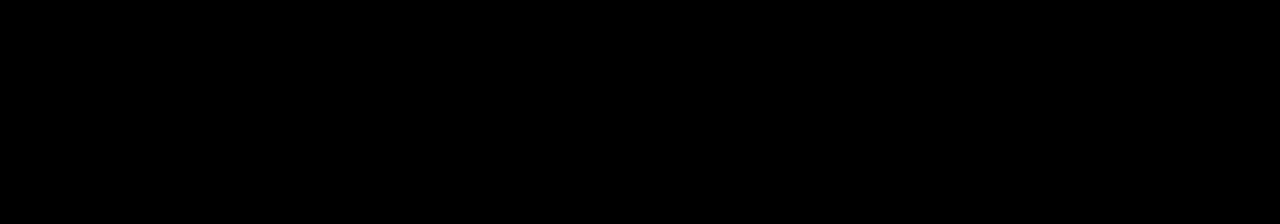
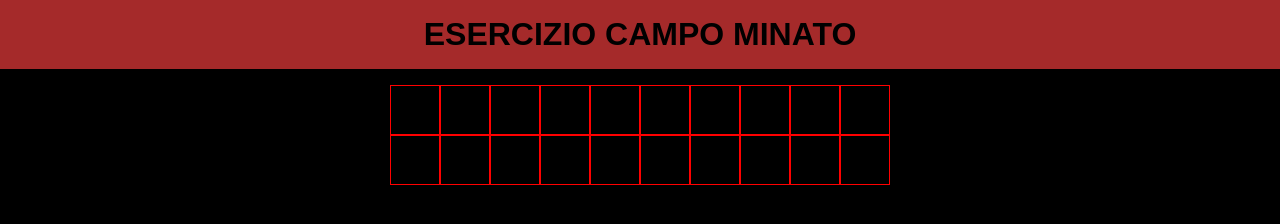
Before and after one commit to GiuseppeDeRosa1992/js-campominato-grid, a plain HTML site: page index.html in a window 1280 px wide. Drawn offline with Linux system fonts and the light colour scheme.

Commit message:
m-1 added square inside html and style.css

```diff
--- a/css/style.css
+++ b/css/style.css
@@ -10,3 +10,23 @@ body {
     color: white;
     font-family: Arial, Helvetica, sans-serif;
 }
+
+header {
+    background-color: brown;
+    color: black;
+    text-align: center;
+    padding: 1rem 0;
+}
+
+#grid {
+    display: flex;
+    flex-wrap: wrap;
+    margin: 1rem auto;
+    width: 500px;
+}
+
+.square {
+    width: 50px;
+    height: 50px;
+    border: 1px solid red;
+}
--- a/index.html
+++ b/index.html
@@ -8,6 +8,31 @@
     <title>JS CAMPOMINATO</title>
 </head>
 <body>
+    <header>
+        <h1>ESERCIZIO CAMPO MINATO</h1>
+    </header>
+    <main id="grid">
+        <div class="square"></div>
+        <div class="square"></div>
+        <div class="square"></div>
+        <div class="square"></div>
+        <div class="square"></div>
+        <div class="square"></div>
+        <div class="square"></div>
+        <div class="square"></div>
+        <div class="square"></div>
+        <div class="square"></div>
+        <div class="square"></div>
+        <div class="square"></div>
+        <div class="square"></div>
+        <div class="square"></div>
+        <div class="square"></div>
+        <div class="square"></div>
+        <div class="square"></div>
+        <div class="square"></div>
+        <div class="square"></div>
+        <div class="square"></div>
+    </main>
     <script src="./js/main.js">
     </script>
 </body>
```
